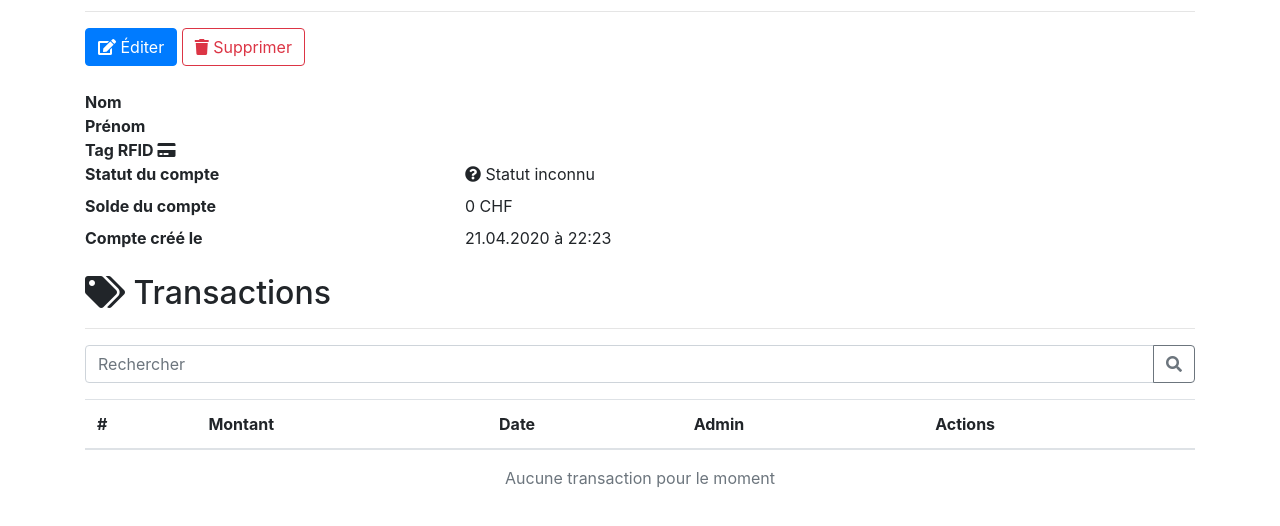
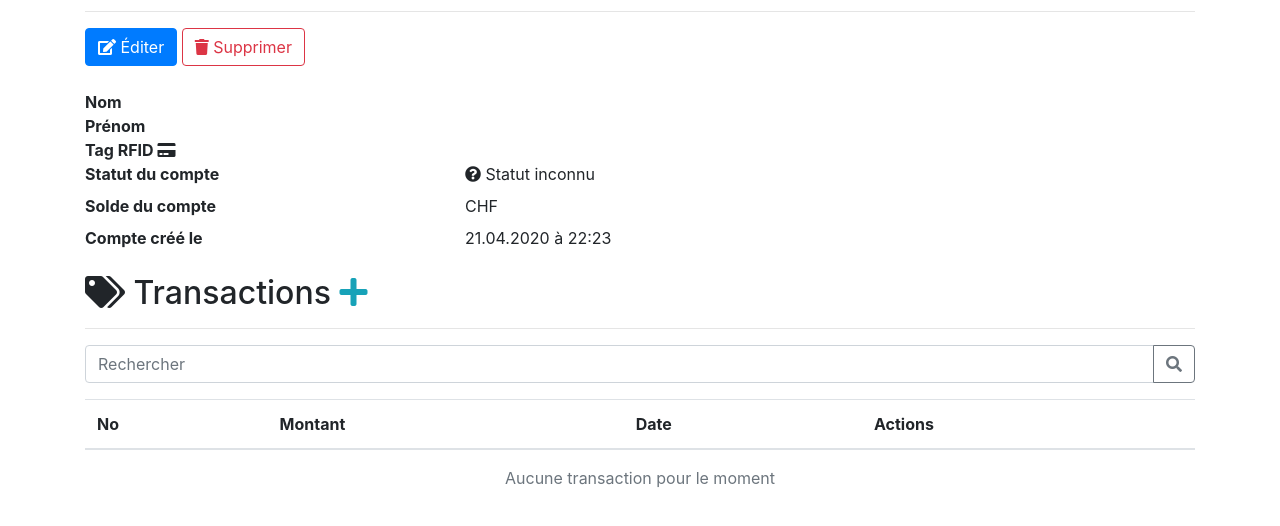
Before and after one commit to HEIGVD-PRO-A-10/PayBeer, a Symfony app: template templates/infoUser.html.twig in a window 1280 px wide. Shown: the part 133-659 px from the top of the page. Run offline with Twig, Linux system fonts and the light colour scheme; the template is opened without the code that fills it, so the values that code supplies are empty; some libraries are stand-ins or nearby versions.

Commit message:
Add transactions list in user info

```diff
--- a/templates/infoUser.html.twig
+++ b/templates/infoUser.html.twig
@@ -37,13 +37,13 @@
         {% endif %}
 
         <dt class="col-4">Solde du compte</dt>
-        <dd class="col-8">0 CHF</dd>
+        <dd class="col-8 {{ balance < 0 ? 'text-danger' : balance > 0 ? 'text-success' }}">{{ balance }} CHF</dd>
 
         <dt class="col-4">Compte créé le</dt>
         <dd class="col-8">{{ user.createdAt|date('d.m.Y à H:i') }}</dd>
     </dl>
 
-    <h2><i class="fa fa-tags"></i> Transactions</h2>
+    <h2><i class="fa fa-tags"></i> Transactions <a class="text-info" href="#"><i class="fa fa-plus"></i></a></h2>
     <hr>
     <form method="get">
         <div class="form-group">
@@ -67,15 +67,29 @@
         <table class="table">
             <thead>
             <tr>
-                <th>#</th>
+                <th>No</th>
                 <th>Montant</th>
                 <th>Date</th>
-                <th>Admin</th>
                 <th>Actions</th>
             </tr>
             </thead>
+            <tbody>
+            {% for transaction in user.transactions %}
+                <tr>
+                    <td><a href="#">{{ transaction.id }}</a></td>
+                    <td>{{ transaction.amount }} CHF</td>
+                    <td>{{ transaction.date|date('d.m.Y H:i') }}</td>
+                    <td>
+                        <a href="#" class="btn btn-sm btn-outline-info"><i class="fa fa-pencil-alt"></i></a>
+                        <a href="#" class="btn btn-sm btn-outline-danger"><i class="fa fa-minus-circle"></i></a>
+                    </td>
+                </tr>
+            {% endfor %}
+            </tbody>
         </table>
-        <p class="text-muted text-center">Aucune transaction pour le moment</p>
+        {% if user.transactions is empty %}
+            <p class="text-muted text-center">Aucune transaction pour le moment</p>
+        {% endif %}
     </div>
 
 {% endblock %}
```
Also changed, not shown: src/Controller/UsersController.php (+8 -2 lines), src/DataFixtures/AppFixtures.php (+6 -7 lines).
